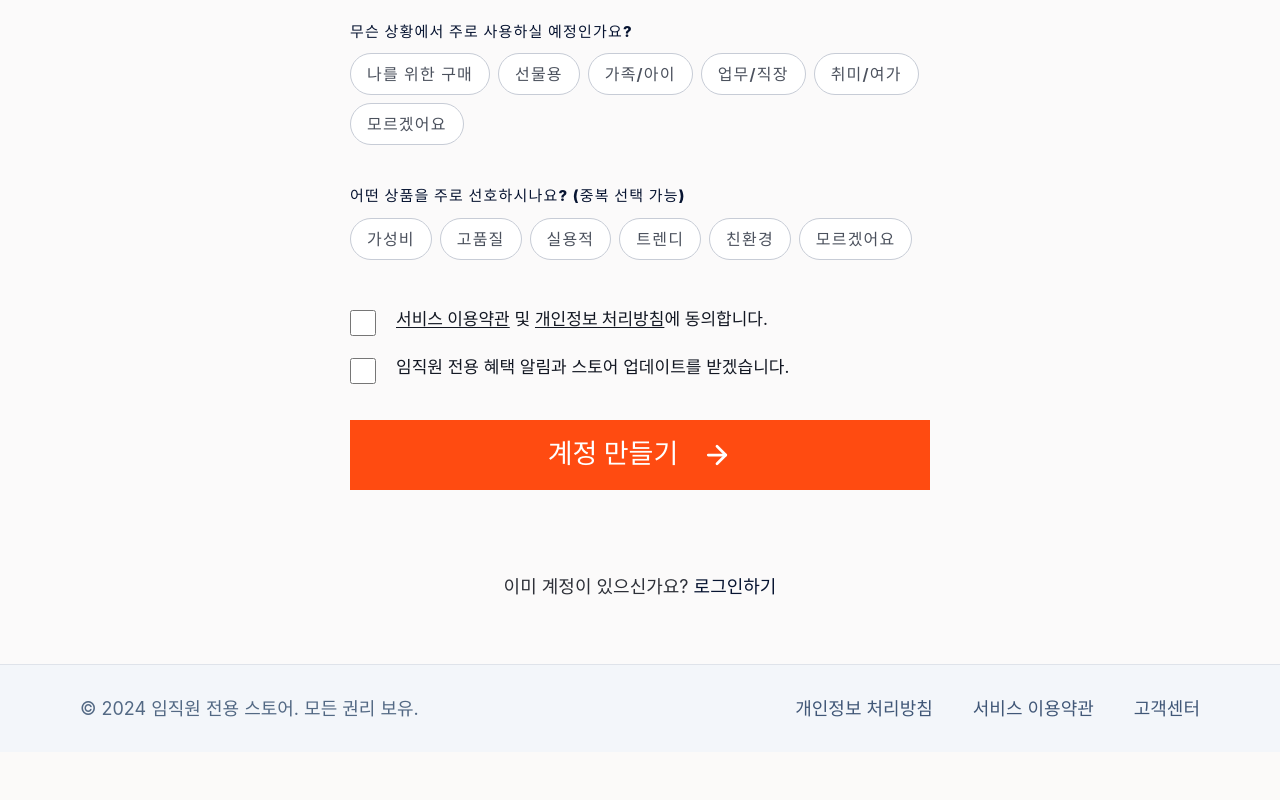
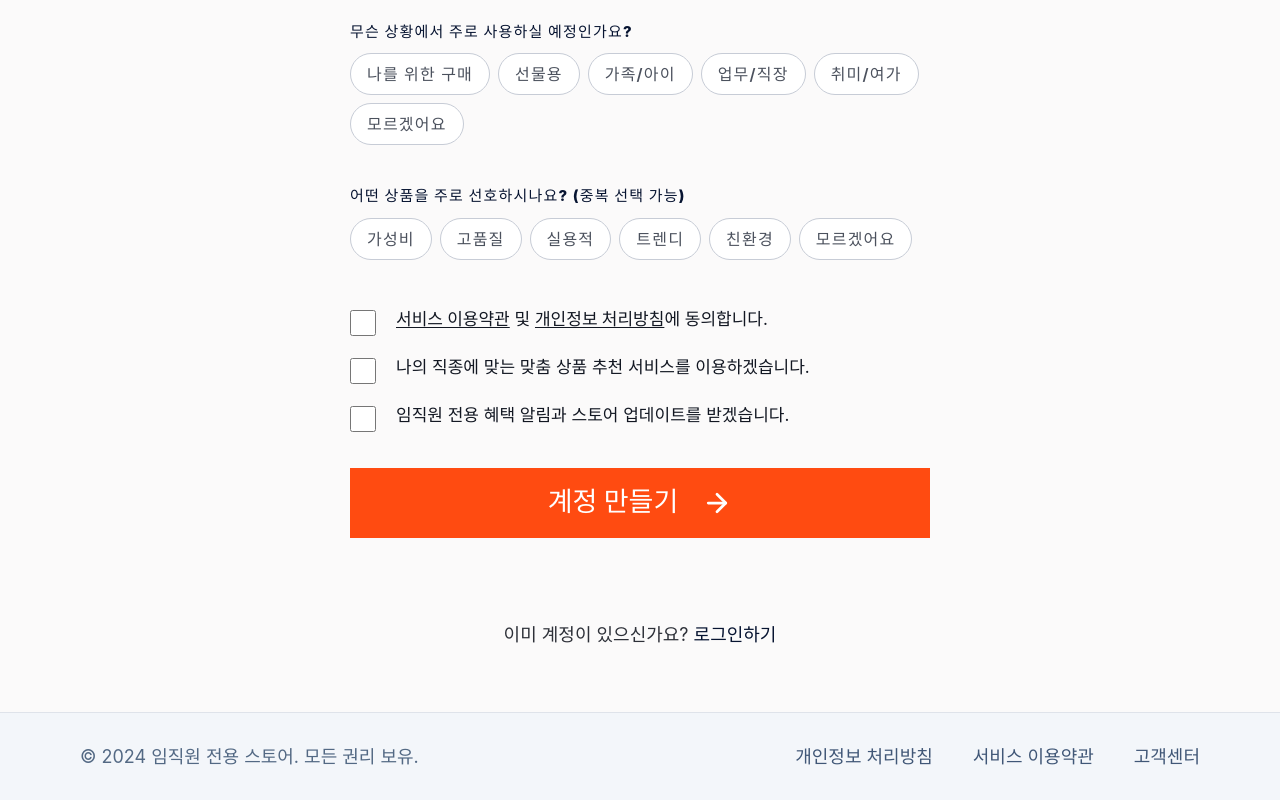
Before and after one commit to hotdog-team/hotdog-frontend, a React (Vite) app: page /signup in a window 1280 px wide. Shown: the part 1641-2441 px from the top of the page. Before the commit the page ends 2393 px from the top, so only its background shows below. Built offline with nearby package versions, Linux system fonts and the light colour scheme.

Commit message:
feat/signup-recommend-consent

```diff
--- a/src/features/auth/pages/SignUpPage.jsx
+++ b/src/features/auth/pages/SignUpPage.jsx
@@ -87,6 +87,7 @@ function SignUpPage() {
   const [selectedPurposeId, setSelectedPurposeId] = useState(null);
   const [selectedPreferenceIds, setSelectedPreferenceIds] = useState([]);
   const [isPreferenceUnknown, setIsPreferenceUnknown] = useState(false);
+  const [isJobRecommendEnabled, setIsJobRecommendEnabled] = useState(false);
 
   const hasPassword = password.length > 0
   const hasPasswordConfirm = passwordConfirm.length > 0
@@ -136,7 +137,8 @@ function SignUpPage() {
       name,
       ageRange,
       jobType,
-      lifestyleTagIds
+      lifestyleTagIds,
+      isJobRecommendEnabled
     };
 
     try {
@@ -373,6 +375,20 @@ function SignUpPage() {
               <p id="signup-terms-desc" className="sr-only">필수 이용약관 동의 항목입니다.</p>
             </div>
 
+            {/* 직종 기반 맞춤 추천 동의 섹션 */}
+            <div className="flex items-start gap-5">
+              <input
+                id="signup-recommend-agree"
+                className="mt-0.5 size-[26px] shrink-0 accent-[#ff4b11]"
+                type="checkbox"
+                checked={isJobRecommendEnabled}
+                onChange={(e) => setIsJobRecommendEnabled(e.target.checked)}
+              />
+              <label htmlFor="signup-recommend-agree">
+                <span className="font-bold text-[#ff4b11]"></span> 나의 직종에 맞는 맞춤 상품 추천 서비스를 이용하겠습니다.
+              </label>
+            </div>
+
             {/* 마케팅 동의 섹션 */}
             <div className="flex items-start gap-5">
               <input id="signup-marketing" className="mt-0.5 size-[26px] shrink-0 accent-[#ff4b11]" type="checkbox" />
```
